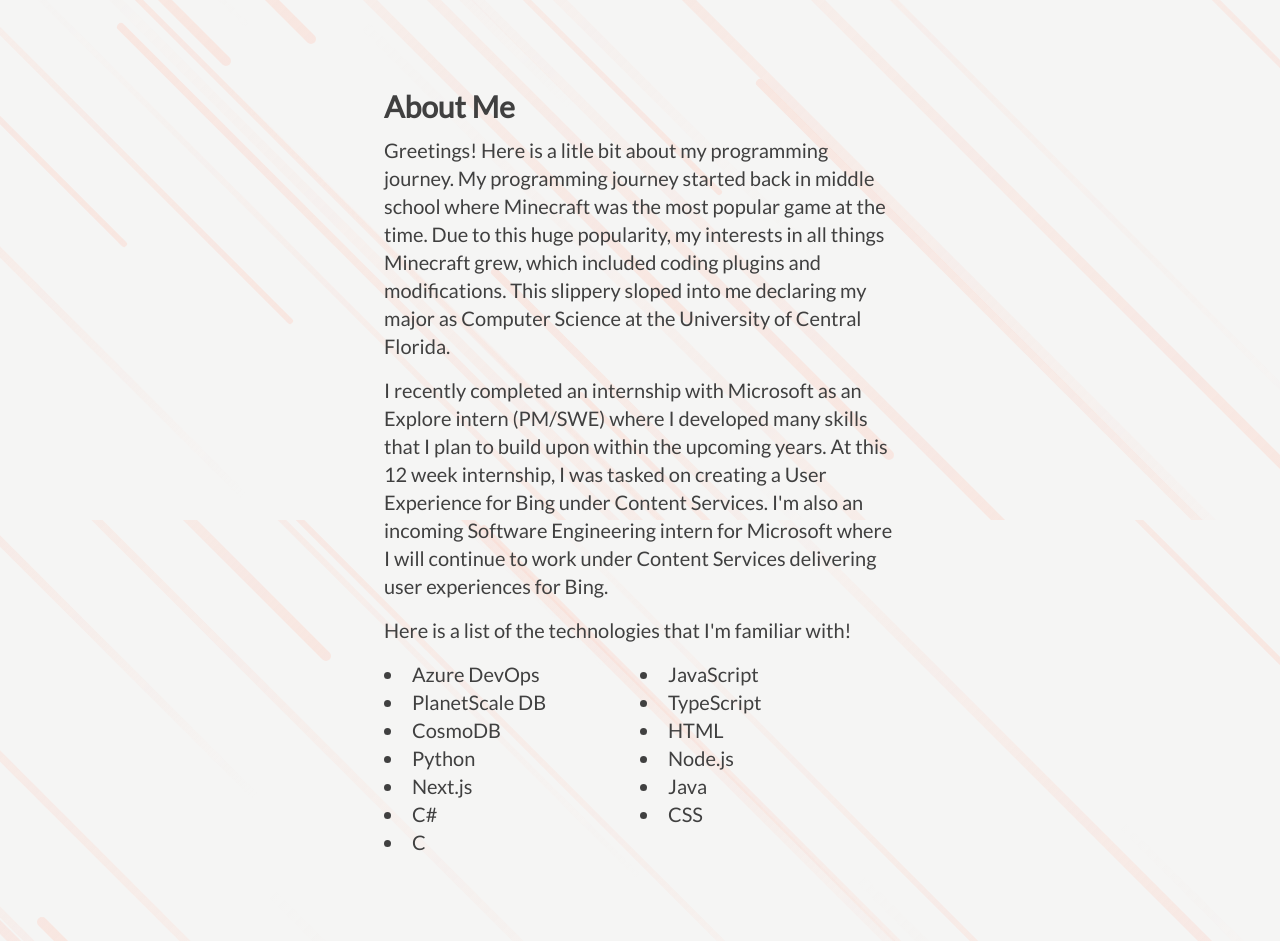
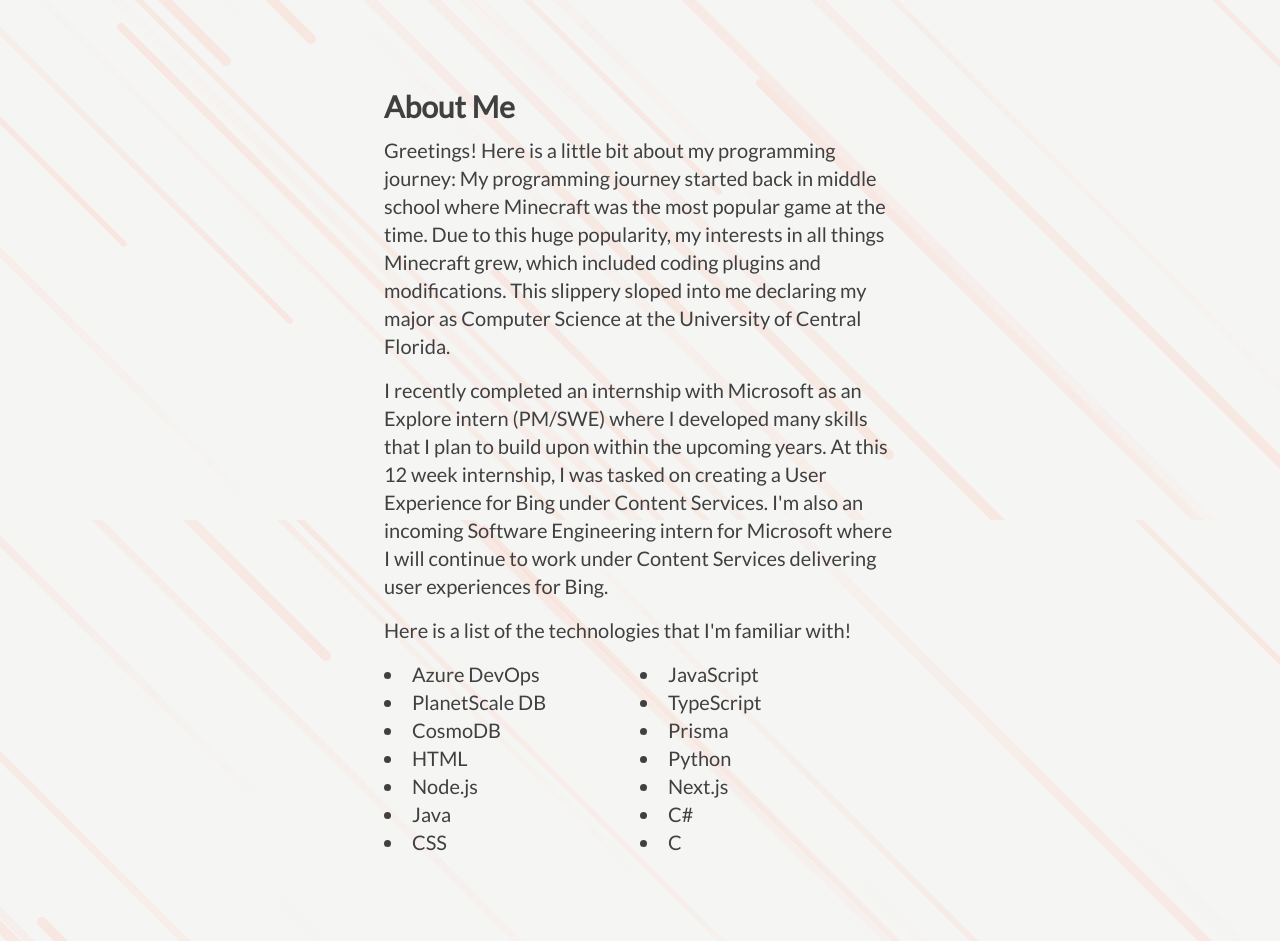
Before and after one commit to almond5/personal-portfolio, a Next.js app: page / in a window 1280 px wide. Shown: the part 920-1861 px from the top of the page. Built offline with nearby package versions, Linux system fonts and the light colour scheme.

Commit message:
Update About.tsx

```diff
--- a/pages/About.tsx
+++ b/pages/About.tsx
@@ -10,7 +10,7 @@
           About Me
         </p>
         <p className='mb-4 text-xl text-left'>
-          Greetings! Here is a litle bit about my programming journey. My
+          Greetings! Here is a little bit about my programming journey: My
           programming journey started back in middle school where Minecraft was
           the most popular game at the time. Due to this huge popularity, my
           interests in all things Minecraft grew, which included coding plugins
@@ -35,6 +35,7 @@
           <li className='list-inside list-disc'>PlanetScale DB</li>
           <li className='list-inside list-disc'>TypeScript</li>
           <li className='list-inside list-disc'>CosmoDB</li>
+          <li className='list-inside list-disc'>Prisma</li>
           <li className='list-inside list-disc'>HTML</li>
           <li className='list-inside list-disc'>Python</li>
           <li className='list-inside list-disc'>Node.js</li>
```
